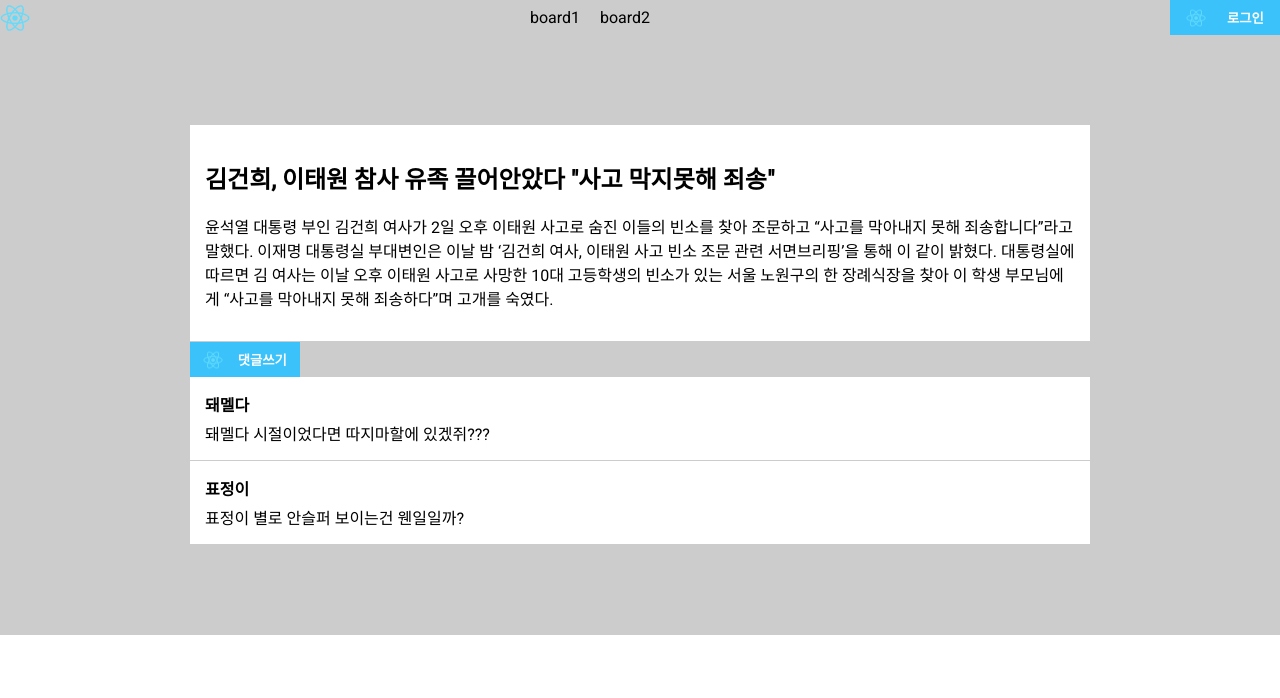
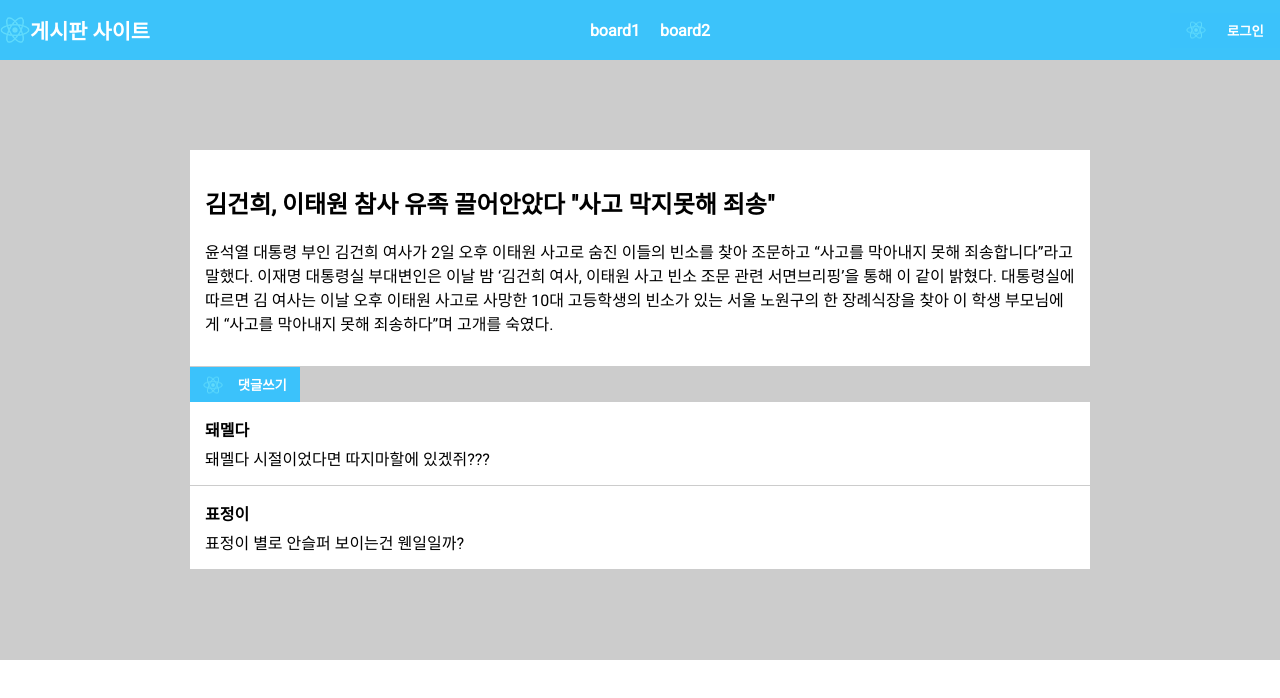
Before and after one commit to cjlee9393/bulletin-board-front, a React (Create React App) app: page / in a window 1280 px wide. Shown: the top 698 px of the page. Built offline with nearby package versions, Linux system fonts and the light colour scheme.

Commit message:
add css to NavBar

```diff
--- a/src/NavBar.js
+++ b/src/NavBar.js
@@ -3,7 +3,8 @@ import { useNavigate } from "react-router-dom";
 import { Button } from './Button';
 
 const NavBarBase = styled.div`
-    background-color: #ccc;
+    background-color: rgb(60, 195, 250);
+    min-height: 60px;
     display: flex;
     justify-content: space-between;
     align-items: center;
@@ -14,6 +15,8 @@ const BoardsContainer = styled.div`
 `
 
 const BoardWrap = styled.div`
+    font-weight: bold;
+    color: white;
     margin-right: 20px;
     :hover {
         cursor: pointer;
@@ -23,6 +26,15 @@ const BoardWrap = styled.div`
 const ImgBox = styled.div`
     width: 30px;
     height: 30px;
+`
+
+const ImgWrap = styled.div`
+    display: flex;
+    justify-content: space-between;
+    align-items: center;
+    font-weight: bold;
+    font-size: 1.3em;
+    color: white;
 
     :hover {
         cursor: pointer;
@@ -39,7 +51,16 @@ export const NavBar = ({
 
     return (
         <NavBarBase>
-            <ImgBox role={'home'} onClick={() => navigate('/')}><img src={process.env.PUBLIC_URL + '/logo192.png'} style={{objectFit: 'cover'}} /></ImgBox>
+            <ImgWrap
+                role={'home'}
+                onClick={() => navigate('/')}>
+                <ImgBox>
+                    <img
+                        src={process.env.PUBLIC_URL + '/logo192.png'}
+                        style={{objectFit: 'cover'}} />
+                </ImgBox>
+                {'게시판 사이트'}
+            </ImgWrap>
             <BoardsContainer>
                 {boards.map(board => (
                     <BoardWrap key={board.bid} onClick={() => navigate(`/boards/${board.bid}`)}>
```
